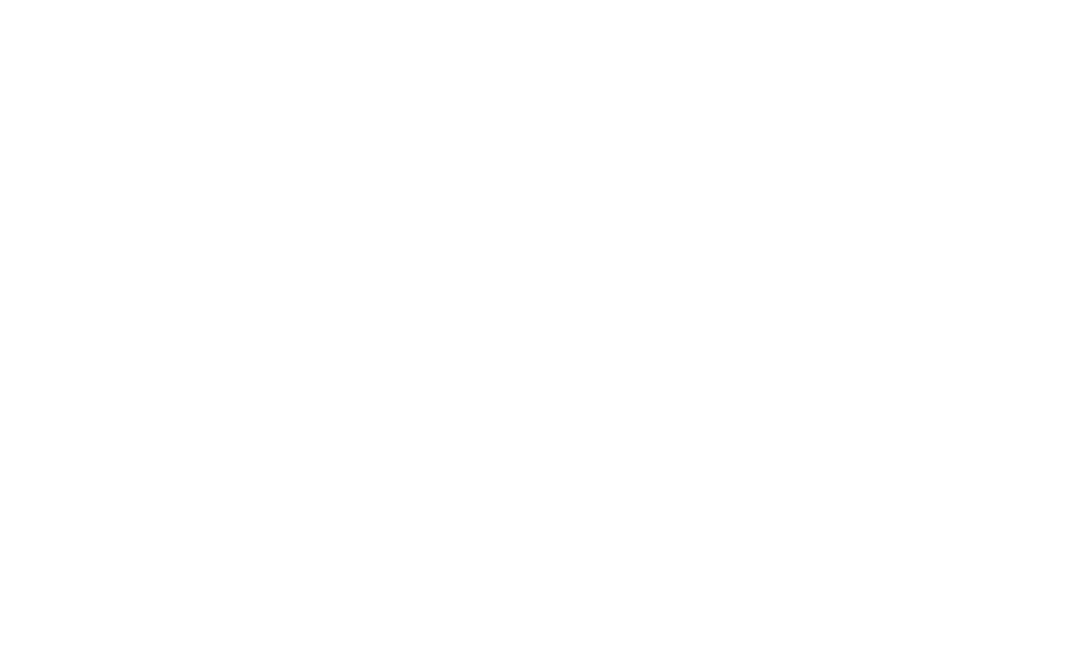
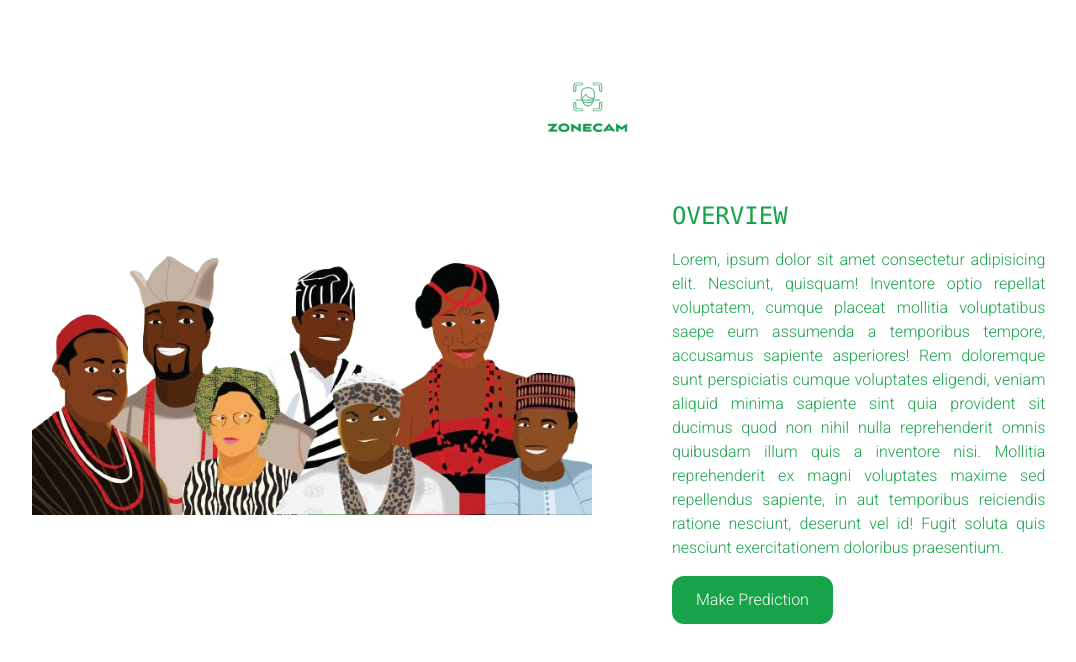
Before and after one commit to wemmy6673/zonecam, a React (Vite) app: page /LandingPage in a window 1280 px wide. Before the commit this address had no page. Shown: the top 662 px of the page, without its empty margins (48-1124 px from the left). Built offline with nearby package versions, Linux system fonts and the light colour scheme.

Commit message:
landing page included

```diff
--- a/src/App.jsx
+++ b/src/App.jsx
@@ -1,7 +1,8 @@
 import { BrowserRouter, Routes, Route } from 'react-router-dom';
 import './App.css'
+import Splash from './components/Splash';
+import Predict from './components/Predict';
 import LandingPage from './components/LandingPage';
-import Home from './components/Home';
 
 function App() {
 
@@ -10,8 +11,10 @@
     <BrowserRouter>
 
           <Routes>
-              <Route path='/' element={<LandingPage/>}  />
-              <Route path='/Home' element={<Home />} />
+              <Route path='/' element={<Splash/>}  />
+              <Route path='/LandingPage' element={<LandingPage/>} />
+              <Route path='/Predict' element={<Predict />} />
+
           </Routes>
 
 
--- /dev/null
+++ b/src/components/Header.jsx
@@ -0,0 +1,16 @@
+import Logo from '../images/logo.png';
+
+const Header = () => {
+
+    return(
+
+        <div className='w-[100%]'>
+            <img src={Logo} alt="logo" width="200" height="200" className='mx-auto'/>
+
+
+        </div>
+
+    )
+}
+
+export default Header;
--- a/src/components/LandingPage.jsx
+++ b/src/components/LandingPage.jsx
@@ -1,26 +1,38 @@
-import { Link } from 'react-router-dom';
-import Logo from '../images/logo.png';
+import Header from './Header';
+import Nigerians from '../images/nigerians.png';
+import {Link} from 'react-router-dom'
 
 const LandingPage = () => {
 
     return(
 
-        <div className="mx-auto justify-center">
-            <div className='flex flex-col px-16 md:px-0 space-y-2 items-center w-[100%] pt-16'>
-                <img src={Logo} width="300" height="300" className=""/>
-                <div className='flex flex-col space-y-4 md:space-y-4'>
-                    <p className='max-w-sm text-justify text-green-600 text-sm'>
-                        Discover your roots.....
+        <div className=''>
 
-                     </p>
-                   <Link to='./Home'> <button className='bg-green-600 hover:border hover:border-green-600 hover:bg-white hover:text-green-600 text-white rounded-3xl py-3 px-6'>Get started</button> </Link>
+            <Header />
+
+
+            <div className='flex flex-col-reverse pb-10 md:flex-row px-4 md:px-20 md:space-x-20'>
+                <div className='w-3/4 md:w-2/4'>
+
+                    <img src={Nigerians} alt="Nigerians" />
+
                 </div>
+
+
+                <div className='flex flex-col space-y-4 md:w-1/3'>
+                    <h1 className='text-green-600 text-2xl font-mono'>OVERVIEW</h1>
+                    <p className='text-green-600 text-justify font-light'>Lorem, ipsum dolor sit amet consectetur adipisicing elit. Nesciunt, quisquam! Inventore optio repellat voluptatem, cumque placeat mollitia voluptatibus saepe eum assumenda a temporibus tempore, accusamus sapiente asperiores! Rem doloremque sunt perspiciatis cumque voluptates eligendi, veniam aliquid minima sapiente sint quia provident sit ducimus quod non nihil nulla reprehenderit omnis quibusdam illum quis a inventore nisi. Mollitia reprehenderit ex magni voluptates maxime sed repellendus sapiente, in aut temporibus reiciendis ratione nesciunt, deserunt vel id! Fugit soluta quis nesciunt exercitationem doloribus praesentium.</p>
+
+                    <Link to='./Predict'><button className='bg-green-600 text-white rounded-xl py-3 px-6'>Make Prediction</button></Link>
+
+                </div>
+
             </div>
+
 
         </div>
 
     )
-
 }
 
 export default LandingPage;
--- a/src/components/Home.jsx
+++ b/src/components/Predict.jsx
@@ -2,8 +2,9 @@
 import { BsCapslock } from "react-icons/bs";
 import { useState, useRef} from 'react';
 import {Camera} from "react-camera-pro";
+import Header from "./Header";
 
-const Home = () => {
+const Predict = () => {
 
     const [image, setImage] = useState(null);
     const camera = useRef(null);
@@ -27,9 +28,13 @@
 
 
     return(
-        <div className=' mx-auto py-10 md:py-20 px-6 md:px-0'>
+
+
+
+        <div className=' mx-auto py-5 md:py-0 px-6 md:px-0'>
+          <Header />
             <div className='flex flex-col  space-y-10 w-[100%] items-center'>
-            <h1 className='text-green-600 text-2xl font-bold'>WELCOME!</h1>
+
 
             <div className='flex flex-col space-y-8 md:space-y-0 md:flex-row md:space-x-6 cursor-pointer'>
 
@@ -38,7 +43,7 @@
                 {!isCameraOpen ? (<BsCamera className='text-6xl' onClick={openCamera}/>
                 ) : (
                   <>
-                  <Camera ref={camera} facingMode='user' />
+                  <Camera ref={camera} facingMode='user' aspectRatio={4 / 3} />
                   <button onClick={takePicture}>Capture Image</button>
                   </>
                 )}
@@ -89,4 +94,4 @@
 
 }
 
-export default Home;
+export default Predict;
--- /dev/null
+++ b/src/components/Splash.jsx
@@ -0,0 +1,26 @@
+import { Link } from 'react-router-dom';
+import Logo from '../images/logo.png';
+
+const Splash = () => {
+
+    return(
+
+        <div className="mx-auto justify-center">
+            <div className='flex flex-col px-16 md:px-0 space-y-2 items-center w-[100%] pt-16'>
+                <img src={Logo} width="300" height="300" className=""/>
+                <div className='flex flex-col space-y-4 md:space-y-4'>
+                    <p className='max-w-sm text-justify text-green-600 text-sm'>
+                        Discover your roots.....
+
+                     </p>
+                   <Link to='./LandingPage'> <button className='bg-green-600 hover:border hover:border-green-600 hover:bg-white hover:text-green-600 text-white rounded-3xl py-3 px-6'>Get started</button> </Link>
+                </div>
+            </div>
+
+        </div>
+
+    )
+
+}
+
+export default Splash;
```
Also changed, not shown: src/components/Context.jsx (deleted), src/images/nigerians.png (added).
